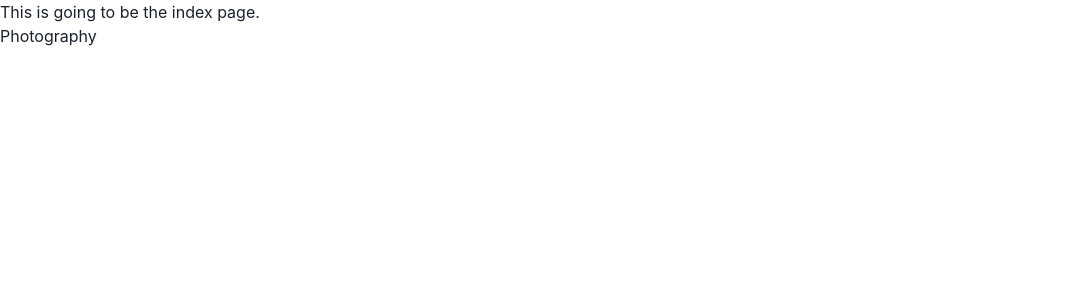
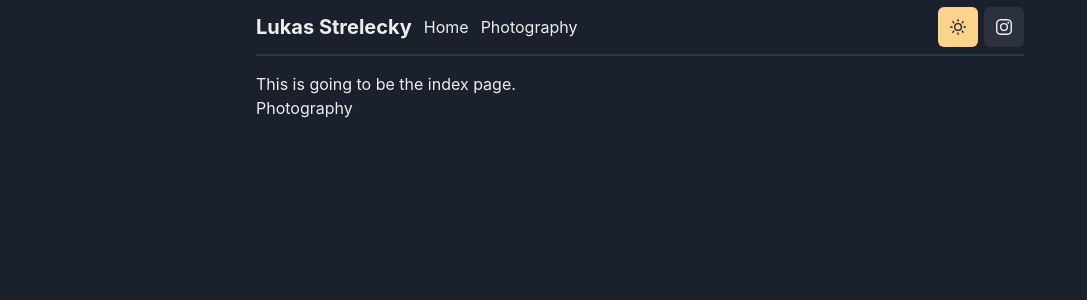
Before and after one commit to lstrelecky/ls-personal-website, a Next.js app: page / in a window 1280 px wide. Shown: the top 300 px of the page, without its empty margins (0-1087 px from the left). Built offline with nearby package versions, Linux system fonts and the light colour scheme.

Commit message:
Navbar first draft finished... get working on the mainpage now.

```diff
--- /dev/null
+++ b/components/changecolormodebutton.js
@@ -0,0 +1,10 @@
+import { MoonIcon, SunIcon } from '@chakra-ui/icons'
+import { IconButton, useColorMode, useColorModeValue } from '@chakra-ui/react'
+
+export default function ChangeColorModeButton() {
+    const { colorMode, toggleColorMode } = useColorMode()
+
+    return (
+        <IconButton onClick={toggleColorMode} colorScheme={useColorModeValue("purple", "orange")} icon={useColorModeValue(<MoonIcon />, <SunIcon />)} />
+    )
+}
--- /dev/null
+++ b/components/navbar.js
@@ -0,0 +1,37 @@
+import {
+    Link,
+    Icon,
+    IconButton,
+    Heading,
+    Flex,
+    useColorModeValue} from '@chakra-ui/react'
+
+import NextLink from "next/link"
+import { BsInstagram } from "react-icons/bs";
+
+import ChangeColorModeButton from './changecolormodebutton';
+
+export default function Navbar() {
+  return (
+    // Container
+    <Flex h="7%" mb={4}
+        dir="row" justify="space-between" align="center"
+        borderBottom="2px" borderColor={useColorModeValue("gray.100", "gray.700")}>
+
+        {/* Left box containing links */}
+        <Flex dir="row" justify="flex-start" align="center" flexGrow={0} flexShrink={1} flexBasis="auto">
+            <Heading as="h5" size="md">Lukas Strelecky</Heading>
+            <NextLink href="/"><Link ml={3}>Home</Link></NextLink>
+            <NextLink href="/photography"><Link ml={3}>Photography</Link></NextLink>
+        </Flex>
+
+        {/* Right box with toggletheme and instagram buttons */}
+        <Flex flexDir="row" justify="flex-end" align="center">
+            <ChangeColorModeButton />
+            <Link href="https://www.instagram.com/lstrelecky4/" isExternal>
+                <IconButton ml={1.5} icon={<Icon as={BsInstagram} />} />
+            </Link>
+        </Flex>
+    </Flex>
+  )
+}
--- a/package.json
+++ b/package.json
@@ -11,13 +11,15 @@
     "lint": "next lint"
   },
   "dependencies": {
+    "@chakra-ui/icons": "^2.0.0",
     "@chakra-ui/react": "^2.0.0",
     "@emotion/react": "^11.9.0",
     "@emotion/styled": "^11.8.1",
     "framer-motion": "^6.3.3",
     "next": "12.1.6",
     "react": "18.1.0",
-    "react-dom": "18.1.0"
+    "react-dom": "18.1.0",
+    "react-icons": "^4.3.1"
   },
   "devDependencies": {
     "eslint": "8.15.0",
--- /dev/null
+++ b/pages/_document.js
@@ -0,0 +1,16 @@
+import { Html, Head, Main, NextScript } from 'next/document'
+import { ColorModeScript } from '@chakra-ui/react'
+import theme from "../styles/theme"
+
+export default function Document() {
+  return (
+    <Html lang="en">
+      <Head />
+      <body>
+        <ColorModeScript initialColorMode={theme.config.initialColorMode} />
+        <Main />
+        <NextScript />
+      </body>
+    </Html>
+  )
+}
--- a/pages/api/hello.js
+++ /dev/null
@@ -1,5 +0,0 @@
-// Next.js API route support: https://nextjs.org/docs/api-routes/introduction
-
-export default function handler(req, res) {
-  res.status(200).json({ name: 'John Doe' })
-}
--- a/pages/index.js
+++ b/pages/index.js
@@ -1,9 +1,13 @@
 import { Link, Box, Text } from '@chakra-ui/react'
 import NextLink from "next/link";
 
+import Navbar from "../components/navbar"
+
 export default function Home() {
   return (
-    <Box>
+    <Box w="60%" h="100vh" m="auto">
+      <Navbar />
+
       <Text>This is going to be the index page.</Text>
 
       <NextLink href='/photography'>
--- a/styles/globals.css
+++ b/styles/globals.css
@@ -14,3 +14,7 @@ a {
 * {
   box-sizing: border-box;
 }
+
+*:focus {
+  box-shadow: none !important;
+}
--- /dev/null
+++ b/styles/theme.js
@@ -0,0 +1,10 @@
+import { extendTheme } from '@chakra-ui/react'
+
+const config = {
+  initialColorMode: 'dark',
+  useSystemColorMode: false,
+}
+
+const theme = extendTheme({ config })
+
+export default theme
```
Also changed, not shown: 1 other file (tests, documents, lock files or other folders).
